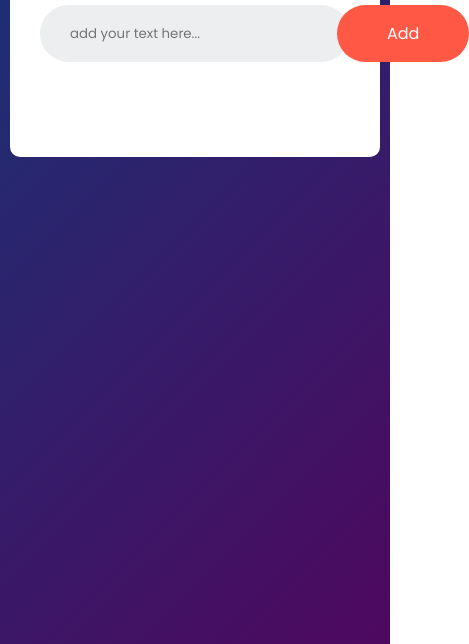
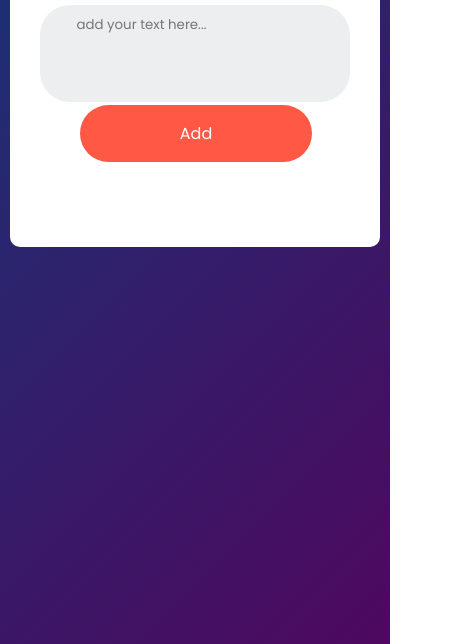
Before and after one commit to Amanchaubey026/ToDo-List, a plain HTML site: page index.html in a window 390 px wide. Shown: the part 200-844 px from the top of the page, 469 px wide, since content can reach past the window. Drawn offline with Linux system fonts and the light colour scheme.

Commit message:
Add files via upload

```diff
--- a/style.css
+++ b/style.css
@@ -105,3 +105,31 @@ ul li span{
 ul li span:hover{
     background: #edeef0;
 }
+
+@media only screen and (max-width: 600px) {
+
+    .row{
+        display: flex;
+        flex-direction: column;
+    }
+    button{
+        position: relative;
+        border: none;
+        outline: none;
+        padding: 16px 50px;
+        background: #ff5945;
+        color: #fff;
+        font-size: 16px;
+        cursor: pointer;
+        border-radius: 40px;
+        bottom: -60px;
+        left: -9px;
+        width: 80%;
+    }
+    #list-container{
+        padding-top: 50px;
+    }
+    .todo-app h2,img{
+        justify-content: center;
+    }
+}
```
